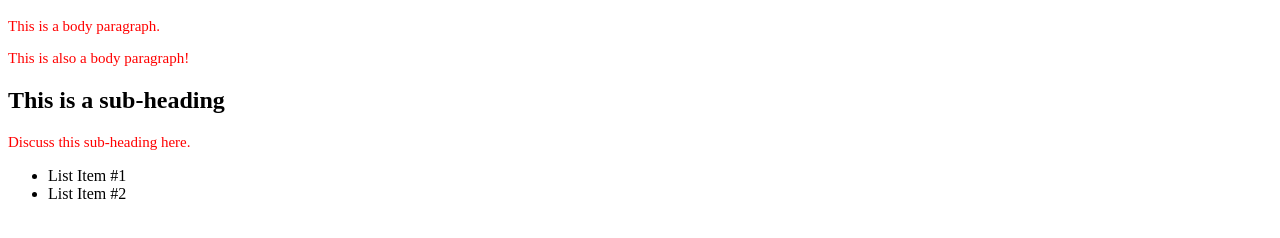
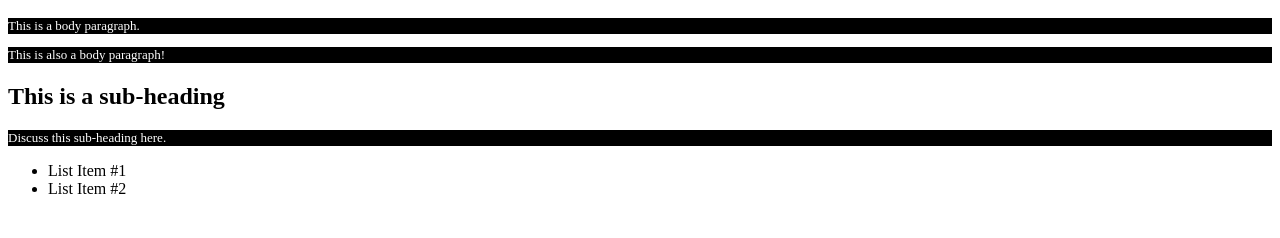
Before and after one commit to ferdblackburn/ferdblackburn.github.io, a plain HTML site: page index.html in a window 1280 px wide. Shown: the part 48-286 px from the top of the page. Drawn offline with Linux system fonts and the light colour scheme.

Commit message:
Update styles.css

```diff
--- a/styles.css
+++ b/styles.css
@@ -1,4 +1,5 @@
 p {
-    font-size: 15px;
-    color: red;
+    font-size: 13px;
+    color: white;
+    background-color: black;
 }
```
